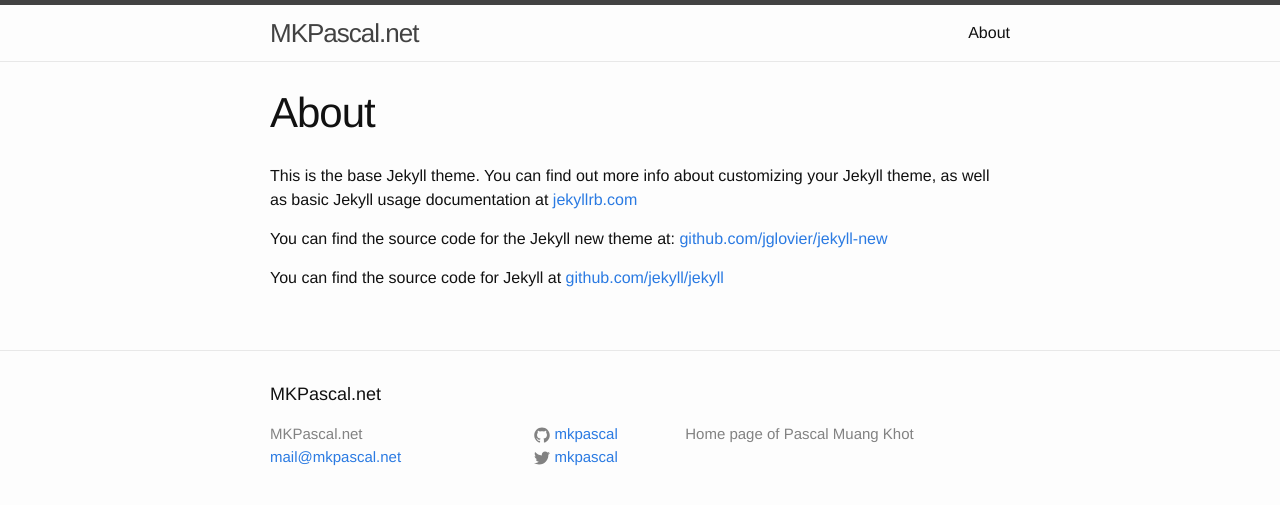
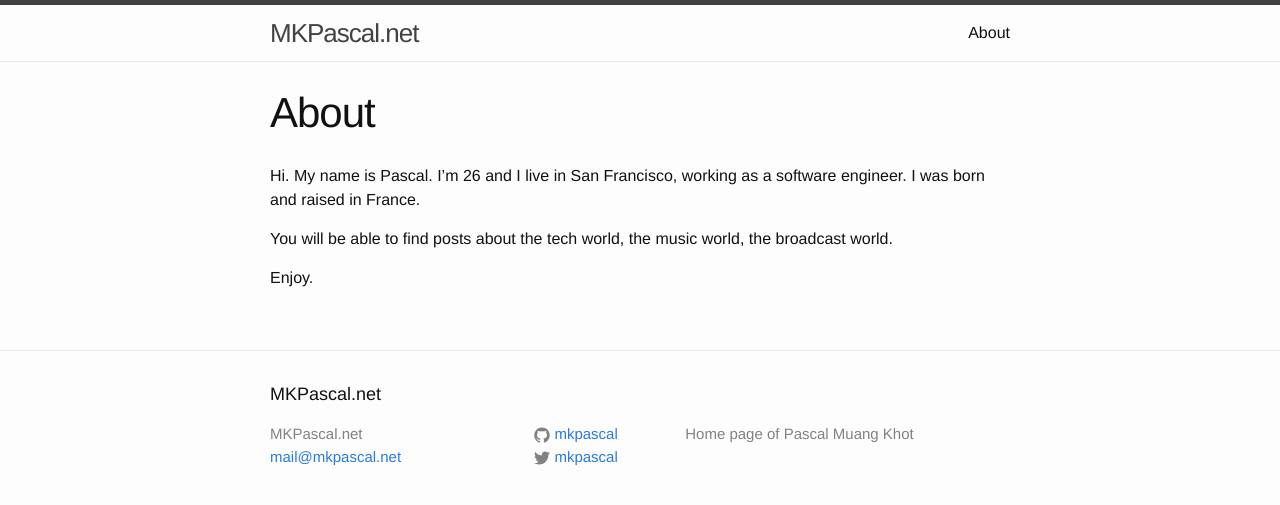
Before and after one commit to mkpascal/mkpascal.github.io, a Jekyll site: the page built from about.md, in a window 1280 px wide. Shown: the top 505 px of the page. Built offline with Jekyll 4.4.1, drawn with Linux system fonts in a browser that asks for light colours.

Commit message:
Update about.md

```diff
--- a/about.md
+++ b/about.md
@@ -4,8 +4,8 @@ title: About
 permalink: /about/
 ---
 
-This is the base Jekyll theme. You can find out more info about customizing your Jekyll theme, as well as basic Jekyll usage documentation at [jekyllrb.com](http://jekyllrb.com/)
+Hi. My name is Pascal. I’m 26 and I live in San Francisco, working as a software engineer. I was born and raised in France.
 
-You can find the source code for the Jekyll new theme at: [github.com/jglovier/jekyll-new](https://github.com/jglovier/jekyll-new)
+You will be able to find posts about the tech world, the music world, the broadcast world.
 
-You can find the source code for Jekyll at [github.com/jekyll/jekyll](https://github.com/jekyll/jekyll)
+Enjoy.
```
